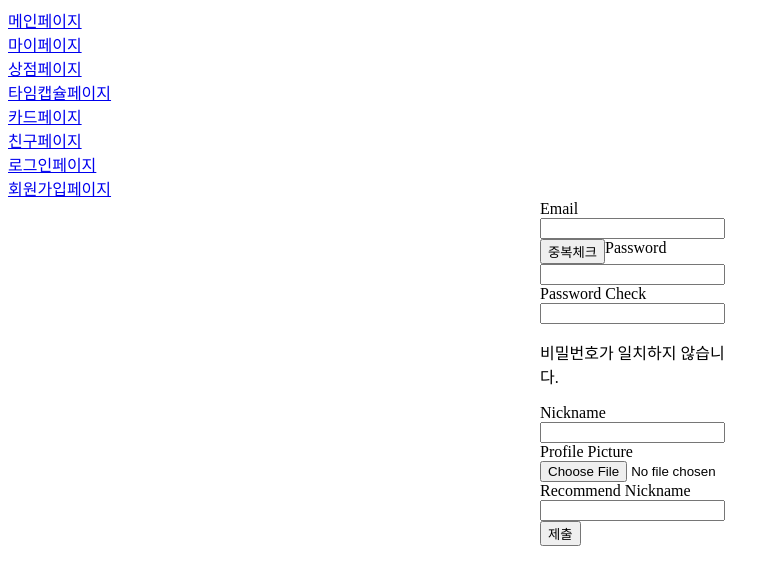
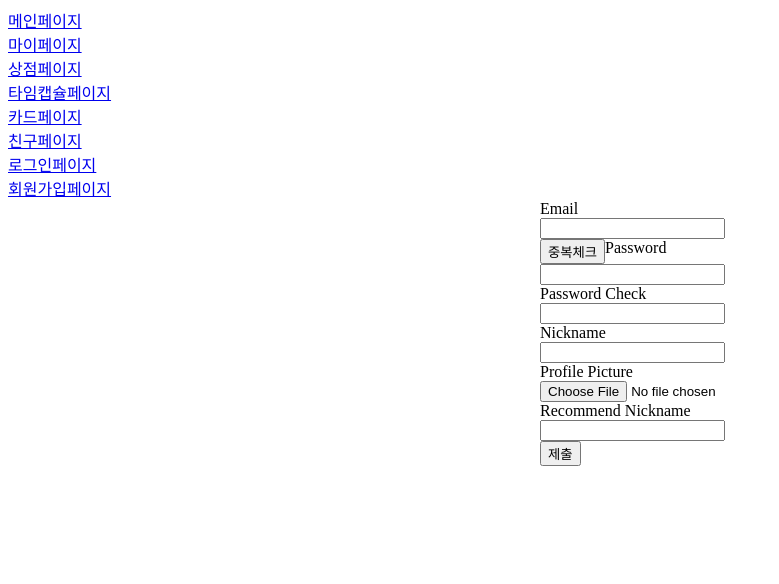
Before and after one commit to wjdgusaho/Damda, a React (Create React App) app in the folder frontend/client/: page /signup in a window 1280 px wide. Shown: the top 584 px of the page, without its empty margins (0-779 px from the left). Built offline with nearby package versions, Linux system fonts and the light colour scheme.

Commit message:
feat : 비밀번호 일치 불일치 확인 구현

```diff
--- a/frontend/client/src/components/Auth/SignUp.tsx
+++ b/frontend/client/src/components/Auth/SignUp.tsx
@@ -1,4 +1,4 @@
-import React, {useState} from 'react'
+import React, {useState, useEffect} from 'react'
 import { styled } from "styled-components";
 import axios from 'axios'
 import {serverUrl} from '../../urls'
@@ -20,17 +20,30 @@ export const SignUp = function () {
         'profilePicture' : undefined,
         'recommendNickname' : ''
     })
+    const [passwordMatch, setPasswordMatch] = useState('')
 
     function handleChange (event:React.FormEvent<HTMLInputElement>) {
+        console.log(event);
+
         setUserdata({
             ...userdata,
             [event.currentTarget.name] : event.currentTarget.value,
         })
     }
 
-    function passwordCheck (event:React.FormEvent<HTMLInputElement>){
-
-    }
+    useEffect(() => {
+        if(userdata.password && userdata.passwordCheck){
+            if(userdata.password === userdata.passwordCheck){
+                setPasswordMatch('일치')
+            }
+            else {
+                setPasswordMatch('불일치')
+            }
+        }
+        else {
+            setPasswordMatch('')
+        }
+    }, [userdata.password, userdata.passwordCheck])
 
     function checkEmailOverlap (event:React.MouseEvent<HTMLButtonElement>) {
         axios.post(serverUrl+"user/register",{'email' : userdata.email})
@@ -56,7 +69,7 @@ export const SignUp = function () {
 
             <label htmlFor="passwordCheck">Password Check</label>
             <input name='passwordCheck' type="password" value={userdata.passwordCheck} onChange={handleChange}/>
-            <p onChange={passwordCheck}>비밀번호가 일치하지 않습니다.</p>
+            <span>{passwordMatch}</span>
 
             <label htmlFor="nickname">Nickname</label>
             <input name='nickname' type="text" value={userdata.nickname} onChange={handleChange}/>
```
